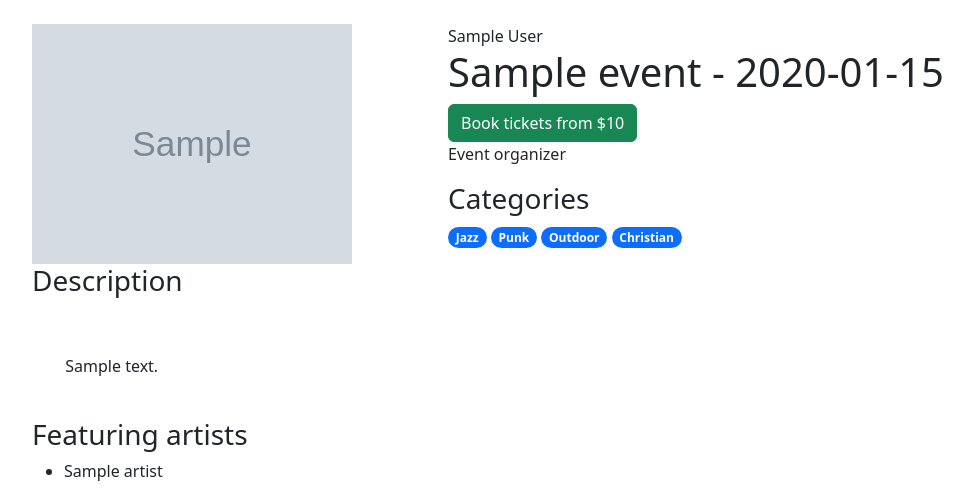
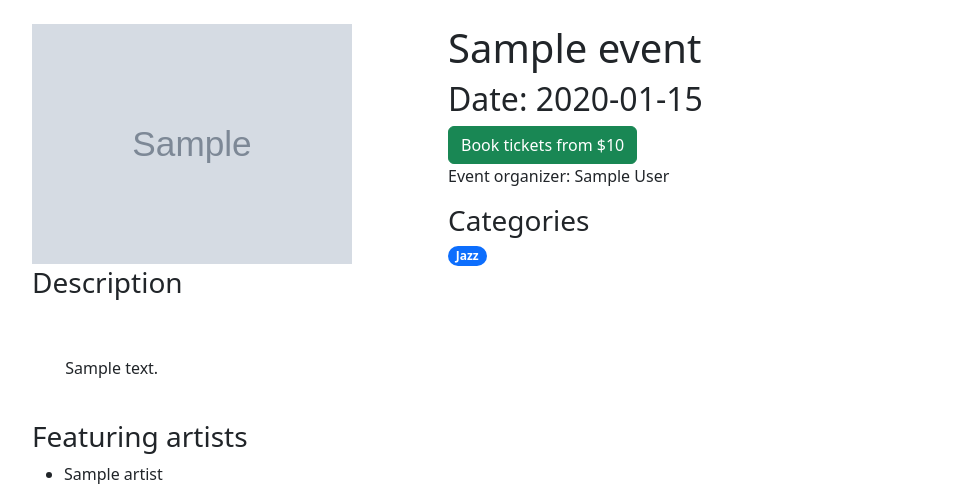
Before and after one commit to BrownBearDude/Simon3, a Flask app: page /events/1 in a window 1280 px wide. Shown: the part 56-544 px from the top of the page, without its empty margins (50-1023 px from the left). Run offline with Flask 3, Linux system fonts and the light colour scheme; tables that the repository leaves empty hold one stand-in row (values such as "Sample post"); grey boxes marked "Sample" are stand-in pictures; some libraries are stand-ins or nearby versions.

Commit message:
just a second

```diff
--- a/a3_group38/Music/templates/events/show.html
+++ b/a3_group38/Music/templates/events/show.html
@@ -8,17 +8,22 @@
             <img src="{{ event.image }}" class="card-img-top" style="width: 20rem;" alt="...">
         </div>
         <div class="col px-lg-5">
-            {{event.user.name}}
             <h1>
-                {{event.event_name}} - {{event.date}}
+                {{event.event_name}}
             </h1>
+            <h2>
+                Date: {{event.date}}
+            </h2>
+
             <a href="/events/{{id}}/book" class="btn btn-success" >Book tickets from ${{min_ticket_price|round}}</a>
-            <p>Event organizer</p>
-            <h3>Categories</h3>
-            <span class="badge rounded-pill text-bg-primary">Jazz</span>
-            <span class="badge rounded-pill text-bg-primary">Punk</span>
-            <span class="badge rounded-pill text-bg-primary">Outdoor</span>
-            <span class="badge rounded-pill text-bg-primary">Christian</span>
+
+            <p>Event organizer: {{event.user.name}}</p>
+            {% if event.categories|length > 0 %}
+                {% for category in event.categories %}
+                    <h3>Categories</h3>
+                    <span class="badge rounded-pill text-bg-primary">Jazz</span>
+                {% endfor %}
+            {% endif %}
         </div>
     </div>
     <h3>Description</h3>
```
